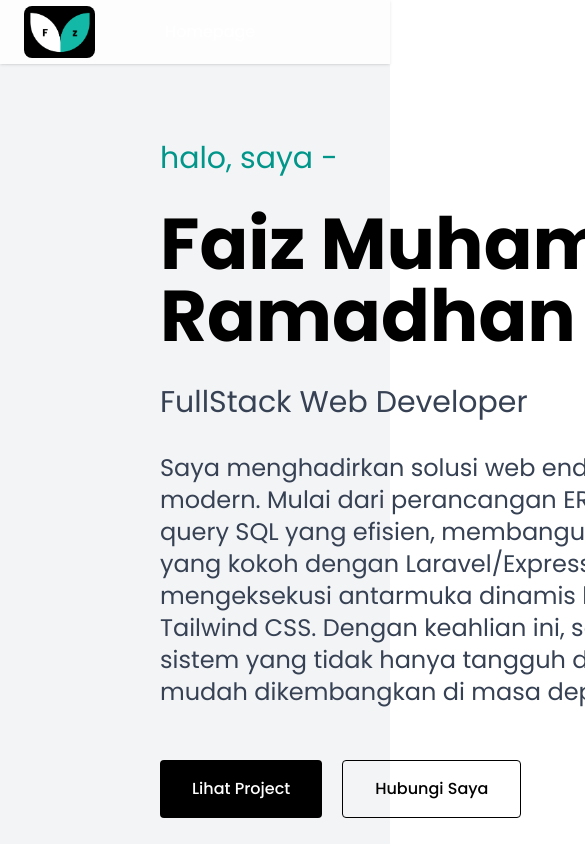
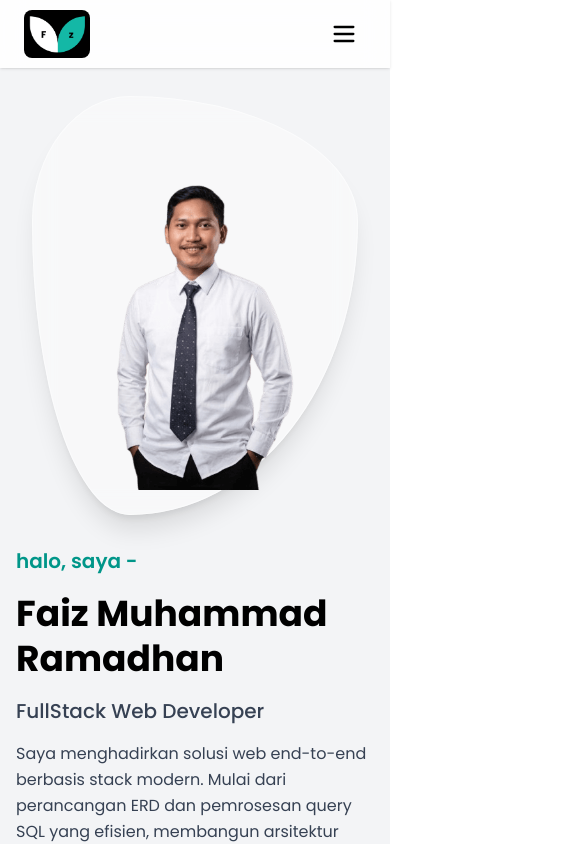
Before and after one commit to FaizMuhammadRamadhan/portfolio-faiz, a React (Vite) app: page / in a window 390 px wide. Shown: the top 844 px of the page, 585 px wide, since content can reach past the window. Built offline with nearby package versions, Linux system fonts and the light colour scheme.

Commit message:
fix: V-1

```diff
--- a/faiz.json
+++ /dev/null
@@ -1,8 +0,0 @@
-{
-  "owner": {
-    "username": "FaizMuhammadRamadhan"
-  },
-  "record": {
-    "CNAME": "cname.vercel-dns.com"
-  }
-}
--- a/src/components/elements/NavLink.jsx
+++ b/src/components/elements/NavLink.jsx
@@ -10,10 +10,16 @@ const NavLink = () => {
       element.scrollIntoView({ behavior: "smooth" });
     }
   };
+
   return (
     <>
-      <img src="/images/logo.png" alt="Logo" className="h-13 rounded-lg" />
-      <div className="flex">
+      <img
+        src="/images/logo.png"
+        alt="Logo"
+        className="h-12 rounded-lg object-contain my-auto"
+      />
+
+      <div className="hidden md:flex">
         {navigation.map((itemlink) => (
           <a
             key={itemlink.id}
@@ -25,17 +31,22 @@ const NavLink = () => {
           </a>
         ))}
       </div>
-      <Cv>Download My CV</Cv>
+
+      <div className="hidden md:block">
+        <Cv>Download My CV</Cv>
+      </div>
     </>
   );
 };
+const styleDefault =
+  "relative z-10 overflow-hidden bg-black text-white px-2 py-1 md:px-5 md:py-2 rounded font-medium transition-colors duration-300 text-center " +
+  "before:absolute before:left-0 before:top-0 before:w-full before:h-0 before:bg-teal-500 before:-z-10 " +
+  "before:transition-all before:duration-300 before:ease-in-out hover:before:h-full hover:text-black ";
 
 const Cv = ({ children }) => {
   return (
     <div>
-      <Button variant="text-white bg-black py-2 px-4 rounded-lg">
-        {children}
-      </Button>
+      <Button variant={styleDefault}>{children}</Button>
     </div>
   );
 };
--- a/src/components/elements/homes/BodyHome.jsx
+++ b/src/components/elements/homes/BodyHome.jsx
@@ -10,24 +10,29 @@ const BodyHome = () => {
       element.scrollIntoView({ behavior: "smooth" });
     }
   };
+
   const hoverSlideStyle =
-    "relative z-10 overflow-hidden bg-black text-white px-8 py-4 rounded font-medium transition-colors duration-300 " +
+    "relative z-10 overflow-hidden bg-black text-white px-6 py-3 md:px-8 md:py-4 rounded font-medium transition-colors duration-300 text-center " +
     "before:absolute before:left-0 before:top-0 before:w-full before:h-0 before:bg-teal-500 before:-z-10 " +
     "before:transition-all before:duration-300 before:ease-in-out hover:before:h-full hover:text-black ";
 
   const hoverSlideOutlineStyle =
-    "relative z-10 overflow-hidden bg-transparent text-black px-8 py-4 rounded font-medium transition-all duration-300 border border-black hover:border-teal-500 " +
+    "relative z-10 overflow-hidden bg-transparent text-black px-6 py-3 md:px-8 md:py-4 rounded font-medium transition-all duration-300 border border-black hover:border-teal-500 text-center " +
     "before:absolute before:left-0 before:top-0 before:w-full before:h-0 before:bg-teal-500 before:-z-10 " +
     "before:transition-all before:duration-300 before:ease-in-out hover:before:h-full hover:text-white";
+
   return (
-    <>
-      <div className="h-full w-full gap-y-8 flex flex-col pt-20 px-40">
-        <Desc variant="text-teal-600 text-3xl">halo, saya -</Desc>
-        <Title variant="text-7xl font-bold w-200">Faiz Muhammad Ramadhan</Title>
-        <SubTitle variant="text-3xl text-gray-700">
+    <div className="w-full gap-y-4 md:gap-y-6 flex flex-col pt-4 lg:pt-8">
+      <Desc variant="text-teal-600 text-xl md:text-2xl lg:text-3xl font-semibold">
+        halo, saya -
+      </Desc>
+      <Title variant="text-4xl sm:text-5xl md:text-6xl lg:text-7xl font-bold w-full leading-tight">
+        Faiz Muhammad Ramadhan
+      </Title>
+      <SubTitle variant="text-xl md:text-2xl lg:text-3xl text-gray-700 font-medium">
         FullStack Web Developer
       </SubTitle>
-        <Desc variant="text-gray-700 text-2xl w-180">
+      <Desc variant="text-gray-700 text-base md:text-xl max-w-4xl leading-relaxed">
         Saya menghadirkan solusi web end-to-end berbasis stack modern. Mulai
         dari perancangan ERD dan pemrosesan query SQL yang efisien, membangun
         arsitektur server-side yang kokoh dengan Laravel/Express.js, hingga
@@ -35,17 +40,22 @@ const BodyHome = () => {
         Dengan keahlian ini, saya siap membangun sistem yang tidak hanya
         tangguh dan cepat, tetapi juga mudah dikembangkan di masa depan.
       </Desc>
-        <div className="flex gap-5 py-5">
+      <div className="flex flex-col sm:flex-row gap-4 py-4 w-full sm:w-auto">
         <Button
           onClick={() => scrollToSection("projects")}
           variant={hoverSlideStyle}
         >
           Lihat Project
         </Button>
-          <Button onClick={() => scrollToSection("contact")} variant={hoverSlideOutlineStyle}>Hubungi Saya</Button>
+        <Button
+          onClick={() => scrollToSection("contact")}
+          variant={hoverSlideOutlineStyle}
+        >
+          Hubungi Saya
+        </Button>
       </div>
     </div>
-    </>
   );
 };
+
 export default BodyHome;
--- a/src/components/elements/projects/BodyProject.jsx
+++ b/src/components/elements/projects/BodyProject.jsx
@@ -2,43 +2,75 @@ import Desc from "../Desc";
 import SubTitle from "../SubTitle";
 import Title from "../Title";
 
-const BodyProject = ({ role, application, desc, tools, image, reverse }) => {
+const BodyProject = ({ role, application, desc, tools, image, reverse, index }) => {
+  const offsetClass = index % 2 === 0 ? "md:mr-16" : "md:ml-16";
+
   return (
-    <div className="flex w-full overflow-hidden border border-slate-700/50 shadow-2xl">
+    <div className={`w-full transition-all duration-300 ${offsetClass}`}>
+      <div className="group relative w-full rounded p-[1px] bg-gradient-to-r from-teal-500/30 via-slate-700/40 to-teal-500/10 hover:from-teal-400 hover:via-teal-500/50 hover:to-teal-300/30 transition-all duration-500 shadow-2xl">
+        <div className="absolute -inset-1 bg-gradient-to-r from-teal-500/20 to-cyan-500/20 rounded blur-xl opacity-0 group-hover:opacity-100 transition duration-500 -z-10" />
+
+        <div className="flex w-full overflow-hidden rounded bg-slate-900/90 backdrop-blur-xl relative">
+          <div className="absolute inset-0 bg-[radial-gradient(#334155_1px,transparent_1px)] [background-size:16px_16px] opacity-20 pointer-events-none" />
+
           <div
-        className={`flex flex-col md:flex-row w-full ${reverse ? "md:flex-row-reverse" : "mend"}`}
+            className={`flex flex-col-reverse ${
+              reverse ? "md:flex-row-reverse" : "md:flex-row"
+            } w-full relative z-10`}
           >
-        <div className="md:w-1/2 flex flex-col gap-y-6 px-10 py-12 bg-slate-900/80 backdrop-blur-md z-10 justify-between">
-          <div className="flex flex-col gap-y-4">
-            <SubTitle variant="text-slate-400 text-lg font-medium">
+            <div className="w-full md:w-1/2 flex flex-col gap-y-6 p-6 sm:p-8 lg:p-10 justify-between">
+              <div className="flex flex-col gap-y-3 sm:gap-y-4">
+                <div className="flex items-center justify-between border-b border-slate-800/80 pb-3">
+                  <div className="flex items-center gap-2">
+                    <span className="w-2 h-2 rounded bg-teal-400 animate-pulse"></span>
+                    <SubTitle variant="text-slate-400 text-xs sm:text-sm font-semibold tracking-wider uppercase">
                       {role}
                     </SubTitle>
-            <Title variant="text-teal-300 text-3xl font-bold tracking-wide">
+                  </div>
+                </div>
+
+                <Title variant="text-teal-300 text-2xl sm:text-3xl font-bold tracking-wide group-hover:text-teal-200 transition-colors">
                   {application}
                 </Title>
-            <Desc variant="text-slate-200 text-base leading-relaxed">
+
+                <Desc variant="text-slate-300 text-sm sm:text-base leading-relaxed">
                   {desc}
                 </Desc>
               </div>
 
-          <div className="text-white flex flex-wrap gap-3 py-2">
+              <div className="pt-4 border-t border-slate-800/60">
+                <span className="text-xs text-slate-500 uppercase tracking-widest block mb-2 font-medium">
+                  Tech Stack
+                </span>
+                <div className="flex flex-wrap gap-2">
                   {tools.map((tool, idx) => (
                     <SubTitle
                       key={idx}
-                variant="border border-teal-500/40 bg-teal-500/10 px-4 py-1.5 text-sm text-teal-300 font-medium"
+                      variant="border border-teal-500/30 bg-teal-500/10 rounded px-3 py-1 text-xs text-teal-300 font-medium hover:border-teal-400 transition-colors"
                     >
                       {tool}
                     </SubTitle>
                   ))}
                 </div>
               </div>
-        <div className="md:w-1/2 relative overflow-hidden bg-slate-900">
-          <div className="absolute inset-0 bg-gradient-to-r from-slate-900/90 via-slate-900/30 to-transparent z-10" />
+            </div>
+
+            <div className="w-full md:w-1/2 relative overflow-hidden bg-slate-950 aspect-video md:aspect-auto min-h-[240px] sm:min-h-[320px] group/img">
+              <div
+                className={`absolute inset-0 z-10 bg-gradient-to-t md:bg-gradient-to-r ${
+                  reverse
+                    ? "md:from-transparent md:to-slate-900"
+                    : "md:from-slate-900 md:to-transparent"
+                } from-slate-900/90 via-slate-900/20 to-transparent opacity-80 group-hover/img:opacity-40 transition-opacity duration-500`}
+              />
+
               <img
                 src={image}
                 alt={application}
-            className="w-full h-full object-cover object-left-top transform hover:scale-105 transition-transform duration-500"
+                className="w-full h-full object-cover object-top transform group-hover/img:scale-105 transition-transform duration-700 ease-out"
               />
+            </div>
+          </div>
         </div>
       </div>
     </div>
--- a/src/components/elements/projects/HeaderTitle.jsx
+++ b/src/components/elements/projects/HeaderTitle.jsx
@@ -1,29 +1,27 @@
 import Desc from "../Desc";
 import Title from "../Title";
 
-const HeaderTitle = ({SubTitle, Titlee, Desce, changeTitleStyle}) => {
+const HeaderTitle = ({ SubTitle, Titlee, Desce, changeTitleStyle }) => {
   return (
-    <>
-      <div className="pt-16 pb-8 px-20 max-w-7xl">
+    <div className="w-full">
       <div className="flex items-center gap-3 mb-3">
         <span className="w-8 h-[2px] bg-teal-400"></span>
-          <Title variant="text-teal-400 text-sm font-semibold tracking-widest uppercase">
+        <Title variant="text-teal-400 text-xs sm:text-sm font-semibold tracking-widest uppercase">
           {SubTitle}
         </Title>
       </div>
 
-        <div className="flex flex-col md:flex-row md:items-end justify-between gap-6 border-b border-slate-800 pb-10">
+      <div className="flex flex-col md:flex-row md:items-end justify-between gap-6 border-b border-slate-800 pb-8 sm:pb-10">
         <div className="max-w-2xl">
-            <Title variant={`${changeTitleStyle ? "text-white" : "text-black" } text-4xl md:text-5xl font-extrabold tracking-tight`}>
+          <Title variant={`${changeTitleStyle ? "text-white" : "text-black"} text-3xl sm:text-4xl md:text-5xl font-extrabold tracking-tight`}>
             {Titlee}
           </Title>
-            <Desc variant="text-slate-400 text-base md:text-lg mt-4 leading-relaxed">
+          <Desc variant="text-slate-400 text-sm sm:text-base md:text-lg mt-3 leading-relaxed">
             {Desce}
           </Desc>
         </div>
       </div>
     </div>
-    </>
   );
 };
 
--- a/src/components/fragments/Home.jsx
+++ b/src/components/fragments/Home.jsx
@@ -1,4 +1,3 @@
-
 import { skills } from "../../data/skills";
 import Card from "../elements/Card";
 import BodyHome from "../elements/homes/BodyHome";
@@ -7,29 +6,36 @@ import CardIndex from "./CardIndex";
 const Home = () => {
   return (
     <>
-      <div className="flex bg-gray-100 xl:mx-auto xl:justify-center pt-15">
-        <div className="h-screen ">
-          <div className="gap-y-4">
+      <div className="w-full flex flex-col-reverse lg:flex-row items-center justify-between min-h-screen bg-gray-100 pt-20 p10b- lg:py-12 px-4 sm:px-8 lg:px-12">
+        <div className="w-full lg:w-3/5 flex items-center">
           <BodyHome />
+        </div>
+
+        <div className="w-full lg:w-2/5 flex justify-center items-center p-4">
+          <div className="relative flex justify-center items-center p-6 bg-white/40 backdrop-blur-md rounded-[30%_70%_70%_30%/30%_30%_70%_70%] border border-white/50 shadow-xl transition-all duration-500 hover:rounded-[50%_50%_30%_70%/50%_30%_70%_50%]">
+            <img
+              src="/images/profile.png"
+              alt="Faiz Muhammad Ramadhan"
+              className="w-full max-w-xs sm:max-w-sm md:max-w-md h-auto object-cover rounded-2xl relative z-10"
+            />
+          </div>
         </div>
       </div>
 
-        <div className="">
-          <img src="/images/profile.png" alt="" className="h-screen xl:h-200" />
-        </div>
-      </div>
-      <div className="grid grid-cols-1 md:grid-cols-3 mx-3 mb-4 bg-slate-100">
+      <div className="w-full px-4 sm:px-8 lg:px-1 md:-mt-20">
+        <div className="grid grid-cols-1 sm:grid-cols-2 lg:grid-cols-3 bg-slate-100 p-4 sm:p-6 rounded">
           {skills.map((item) => (
             <CardIndex
               key={item.id}
               title={item.title}
               subTitle={item.subtitle}
               desc={item.desc}
-            titleVariant="text-2xl font-bold text-slate-900 group-hover:text-teal-600 transition-colors duration-200"
+              titleVariant="text-xl md:text-2xl font-bold text-slate-900 group-hover:text-teal-600 transition-colors duration-200"
             >
               <Card.Tools tools={item.tools} />
             </CardIndex>
           ))}
+        </div>
       </div>
     </>
   );
--- a/src/components/fragments/Navbar.jsx
+++ b/src/components/fragments/Navbar.jsx
@@ -1,14 +1,123 @@
+import { useState, useEffect } from "react";
 import NavLink from "../elements/NavLink";
+import Button from "../elements/Button";
+import { navigation } from "../../data/navigation";
 
 const Navbar = () => {
+  const [isOpen, setIsOpen] = useState(false);
+
+  useEffect(() => {
+    const handleKeyDown = (e) => {
+      if (e.key === "Escape") setIsOpen(false);
+    };
+
+    if (isOpen) {
+      document.body.style.overflow = "hidden";
+      window.addEventListener("keydown", handleKeyDown);
+    } else {
+      document.body.style.overflow = "unset";
+    }
+
+    return () => {
+      document.body.style.overflow = "unset";
+      window.removeEventListener("keydown", handleKeyDown);
+    };
+  }, [isOpen]);
+
+  const handleScroll = (e, targetId) => {
+    e.preventDefault();
+    setIsOpen(false);
+    const element = document.querySelector(targetId);
+    if (element) {
+      element.scrollIntoView({ behavior: "smooth" });
+    }
+  };
+
   return (
-    <>
-      <header className="bg-white shadow-md ">
-        <nav className="justify-between flex items-center fixed top-0 left-0 w-full z-50 bg-white/80 backdrop-blur-md shadow-sm px-6 flex justify-between items-center">
-          <NavLink />
-        </nav>
-      </header>
-    </>
+    <header className="bg-white shadow-md">
+      <nav className="justify-between flex items-center fixed top-0 left-0 w-full z-30 bg-white/90 backdrop-blur-md shadow-sm px-6 py-2.5 md:py-0">
+        <NavLink />
+
+        <button
+          onClick={() => setIsOpen(!isOpen)}
+          className="md:hidden p-2 text-black focus:outline-none z-50 ml-auto rounded-lg active:scale-95 transition-transform"
+          aria-label="Toggle Menu"
+        >
+          {isOpen ? (
+            <svg
+              className="w-7 h-7 text-white"
+              fill="none"
+              stroke="currentColor"
+              viewBox="0 0 24 24"
+            >
+              <path
+                strokeLinecap="round"
+                strokeLinejoin="round"
+                strokeWidth={2}
+                d="M6 18L18 6M6 6l12 12"
+              />
+            </svg>
+          ) : (
+            <svg
+              className="w-7 h-7"
+              fill="none"
+              stroke="currentColor"
+              viewBox="0 0 24 24"
+            >
+              <path
+                strokeLinecap="round"
+                strokeLinejoin="round"
+                strokeWidth={2}
+                d="M4 6h16M4 12h16M4 18h16"
+              />
+            </svg>
+          )}
+        </button>
+
+        {isOpen && (
+          <div
+            onClick={() => setIsOpen(false)}
+            className="fixed inset-0 min-h-screen w-screen bg-black/60 backdrop-blur-sm z-40 md:hidden cursor-pointer"
+          />
+        )}
+
+        {/* Sidebar Mobile */}
+        <div
+          className={`fixed top-0 right-0 h-screen w-fit min-w-[240px] bg-slate-900/95 backdrop-blur-xl border-l border-slate-800 rounded-l-3xl shadow-2xl z-50 px-8 py-10 flex flex-col justify-between items-end transform transition-all duration-300 ease-out md:hidden ${
+            isOpen
+              ? "translate-x-0 opacity-100"
+              : "translate-x-full opacity-0 pointer-events-none"
+          }`}
+        >
+          <div className="w-full flex justify-between items-center pb-6 border-b border-slate-800">
+            <img
+              src="/images/logo.png"
+              alt="Logo"
+              className="h-9 rounded-md object-contain filter brightness-200"
+            />
+          </div>
+
+          <div className="flex flex-col items-end gap-6 my-auto w-full">
+            {navigation.map((itemlink) => (
+              <a
+                key={itemlink.id}
+                href={itemlink.navigasi}
+                onClick={(e) => handleScroll(e, itemlink.navigasi)}
+                className="text-slate-300 hover:text-teal-400 font-medium text-lg transition-all duration-200 transform hover:-translate-x-1 text-right"
+              >
+                {itemlink.nama}
+              </a>
+            ))}
+          </div>
+
+          <div className="w-full pt-6 border-t border-slate-800 flex justify-end">
+            <Button variant="w-full text-black bg-teal-400 hover:bg-teal-300 font-medium py-2.5 px-5 rounded-xl text-sm transition-colors text-center shadow-lg shadow-teal-500/10">
+              Download My CV
+            </Button>
+          </div>
+        </div>
+      </nav>
+    </header>
   );
 };
 
--- a/src/components/fragments/Projects.jsx
+++ b/src/components/fragments/Projects.jsx
@@ -3,22 +3,24 @@ import HeaderTitle from "../elements/projects/HeaderTitle";
 
 const Projects = ({ projectsData }) => {
   return (
-    <div className="">
-      <div className="pt-16 pb-8 px-20">
+    <div className="w-full max-w-7xl mx-auto px-4 sm:px-6 lg:px-8 py-16 relative">
+      <div className="absolute top-1/4 left-0 w-72 h-72 bg-teal-500/10 rounded blur-[120px] pointer-events-none -z-10" />
+      <div className="absolute bottom-1/4 right-0 w-96 h-96 bg-cyan-500/10 rounded blur-[150px] pointer-events-none -z-10" />
+
+      <div className="mb-12 sm:mb-16">
         <HeaderTitle
-        changeTitleStyle={true}
+          changeTitleStyle={true}
           SubTitle={"Featured Projects"}
           Titlee={"Project Yang Pernah Dibuat"}
-          Desce={`Kumpulan hasil karya dan aplikasi web yang telah saya kembangkan,
-              berfokus pada solusi fungsional, performa tinggi, dan pengalaman
-              pengguna yang optimal.`}
+          Desce={`Kumpulan hasil karya dan aplikasi web yang telah saya kembangkan, berfokus pada solusi fungsional, performa tinggi, dan pengalaman pengguna yang optimal.`}
         />
       </div>
 
-      <div className="py-10 px-20 flex flex-col gap-y-12">
+      <div className="flex flex-col gap-y-10 sm:gap-y-16">
         {projectsData.map((project, index) => (
           <BodyProject
             key={project.id}
+            index={index}
             role={project.role}
             application={project.application}
             desc={project.desc}
--- a/src/components/layouts/Certificate.jsx
+++ b/src/components/layouts/Certificate.jsx
@@ -2,16 +2,20 @@ import { Link } from "react-router-dom";
 import { sertifikat } from "../../data/sertifikat";
 import HeaderTitle from "../elements/projects/HeaderTitle";
 import CardIndex from "../fragments/CardIndex";
+
 const Certificate = () => {
   return (
-    <>
-      <div id="certificates" className="bg-black py-10">
+    <div id="certificates" className="bg-black py-12 sm:py-16">
+      <div className="max-w-7xl mx-auto px-4 sm:px-6 lg:px-8">
+        <div className="mb-8 sm:mb-12">
           <HeaderTitle
             changeTitleStyle={true}
             Titlee={"Sertifikasi"}
             SubTitle={"Bukti Belajar"}
           />
-        <div className="grid grid-cols-3 mx-20">
+        </div>
+
+        <div className="grid grid-cols-1 sm:grid-cols-2 lg:grid-cols-3">
           {sertifikat.map((item) => (
             <CardIndex
               key={item.id}
@@ -19,17 +23,21 @@ const Certificate = () => {
               subTitle={item.provider}
               desc={item.date}
             >
+              <div className="mt-4">
                 <Link
                   to={item.link}
-                className="text-white bg-black w-fit py-1 px-3 rounded"
+                  target="_blank"
+                  rel="noopener noreferrer"
+                  className="inline-block text-white bg-slate-900 border border-slate-700 hover:border-teal-400 hover:text-teal-300 px-4 py-2 rounded text-sm font-medium transition-colors duration-300"
                 >
                   Check Certificate
                 </Link>
+              </div>
             </CardIndex>
           ))}
         </div>
       </div>
-    </>
+    </div>
   );
 };
 
--- a/src/components/layouts/Contact.jsx
+++ b/src/components/layouts/Contact.jsx
@@ -6,7 +6,6 @@ const Contact = () => {
   const [formspreeState, sendToFormspree] = useFormspree({ idFormKey });
   const currentYear = new Date().getFullYear();
 
-  // 2. Inisialisasi React Hook Form
   const {
     register,
     handleSubmit,
@@ -14,13 +13,16 @@ const Contact = () => {
     formState: { errors },
   } = useForm();
 
-  // 3. Handler saat form disubmit
   const onSubmit = async (data) => {
     const response = await sendToFormspree(data);
     if (response.result) {
-      reset(); // Reset isi input jika berhasil terkirim
+      reset();
     }
   };
+  const styleDefault =
+    "relative z-10 overflow-hidden bg-teal-500 text-black px-2 py-1 md:px-5 md:py-2 rounded font-medium transition-colors duration-300 text-center " +
+    "before:absolute before:left-0 before:top-0 before:w-full before:h-0 before:bg-black before:-z-10 " +
+    "before:transition-all before:duration-300 before:ease-in-out hover:before:h-full hover:text-white ";
 
   return (
     <section id="contact" class="bg-teal-500 text-white pt-20 px-6 md:px-16">
@@ -98,18 +100,18 @@ const Contact = () => {
             </div>
 
             <div>
-              <h4 class="text-sm text-white font-medium mb-3">
+              <h4 class="text-lg text-white font-medium mb-3">
                 Temukan Saya di
               </h4>
               <div class="flex space-x-3">
                 <Link to="https://github.com/FaizMuhammadRamadhan">
-                  <i className="ri-github-fill text-slate-200 text-3xl"></i>
+                  <i className="ri-github-fill text-slate-200 text-4xl hover:text-black"></i>
                 </Link>
                 <Link to="https://www.linkedin.com/in/faiz-muhammad-ramadhan/">
-                  <i className="ri-linkedin-box-fill text-slate-200 text-3xl"></i>
+                  <i className="ri-linkedin-box-fill text-slate-200 text-4xl hover:text-black"></i>
                 </Link>
                 <Link to="https://gitlab.com/FaizMuhammadRamadhan">
-                  <i className="ri-gitlab-line text-slate-200 text-3xl"></i>
+                  <i className="ri-gitlab-line text-slate-200 text-4xl hover:text-black"></i>
                 </Link>
               </div>
             </div>
@@ -208,7 +210,7 @@ const Contact = () => {
                 <button
                   type="submit"
                   disabled={formspreeState.submitting}
-                  class="w-full bg-teal-500 hover:bg-teal-600 text-gray-950 font-bold py-3.5 px-6 rounded-lg transition-colors flex items-center justify-center space-x-2 disabled:opacity-50"
+                  class={`w-full ${styleDefault} justify-center space-x-2 disabled:opacity-50`}
                 >
                   <span>
                     {formspreeState.submitting ? "Mengirim..." : "Kirim Pesan"}
@@ -219,7 +221,9 @@ const Contact = () => {
           </div>
         </div>
       </div>
-      <footer className="py-5 mt-10 text-center">© Copyright {currentYear} Faiz Muhammad Ramadhan | All Rights Reserved</footer>
+      <footer className="py-5 mt-10 text-center">
+        © Copyright {currentYear} Faiz Muhammad Ramadhan | All Rights Reserved
+      </footer>
     </section>
   );
 };
--- a/src/components/layouts/ProjectPages.jsx
+++ b/src/components/layouts/ProjectPages.jsx
@@ -1,8 +1,11 @@
 import Projects from "../fragments/Projects";
 import { indexproject } from "../../data/indexproject";
+
 const ProjectPages = () => {
   return (
-    <div id="projects" className="bg-black p-4 min-h-screen">
+    <div id="projects" className="bg-slate-950 min-h-screen relative overflow-hidden">
+      <div className="absolute inset-0 bg-[linear-gradient(to_right,#1e293b_1px,transparent_1px),linear-gradient(to_bottom,#1e293b_1px,transparent_1px)] bg-[size:4rem_4rem] [mask-image:radial-gradient(ellipse_60%_50%_at_50%_0%,#000_70%,transparent_100%)] opacity-25" />
+
       <Projects projectsData={indexproject} />
     </div>
   );
```
Lines whose indentation alone changed are shown as unchanged.
